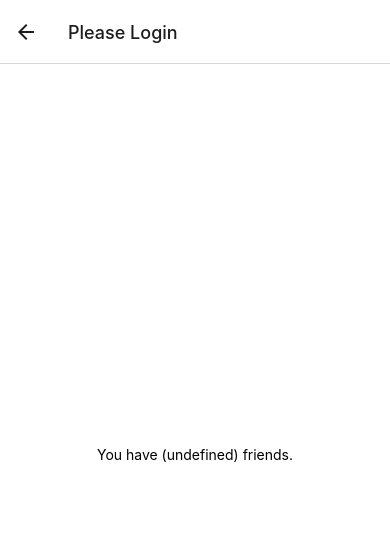
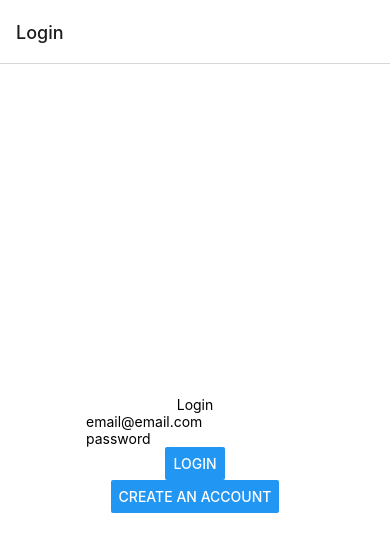
Before and after one commit to aaronmp13/EarthSaver, a React Native app: screen /Login in a window 390 px wide. Shown: the top 552 px of the page. Built offline with nearby package versions, Linux system fonts and the light colour scheme.

Commit message:
firebase login working

```diff
--- a/App.js
+++ b/App.js
@@ -4,7 +4,7 @@ import { createNativeStackNavigator } from '@react-navigation/native-stack';
 import HomeScreen from './src/screens/HomeScreen'
 import LoginScreen from './src/screens/LoginScreen'
 import { Provider } from 'react-redux';
-import store from   './src/store'
+import store from './src/store'
 
 
 const Stack = createNativeStackNavigator();
@@ -28,17 +28,17 @@ const App = () => {
   return (
     <Provider store={store}>
       <NavigationContainer>
-       <Stack.Navigator>
+        <Stack.Navigator initialRouteName="Login">
+          <Stack.Screen
+            name="Login"
+            component={LoginScreen}
+          />
           <Stack.Screen
             name="Home"
             component={HomeScreen}
             options={{ title: 'Welcome' }}
           />
-        <Stack.Screen
-          name="Login"
-          component={LoginScreen}
-          options={{ title: 'Please Login' }}
-        />
+
         </Stack.Navigator>
       </NavigationContainer>
     </Provider>
--- a/package.json
+++ b/package.json
@@ -17,6 +17,7 @@
     "expo": "^42.0.4",
     "expo-cli": "^4.12.1",
     "expo-status-bar": "~1.0.4",
+    "firebase": "^8.2.3",
     "nvm": "0.0.4",
     "react": "16.13.1",
     "react-dom": "16.13.1",
@@ -29,8 +30,7 @@
     "react-native-web": "~0.13.12",
     "react-redux": "^7.2.1",
     "redux": "^4.1.1",
-    "redux-thunk": "^2.3.0",
-    "firebase": "8.2.3"
+    "redux-thunk": "^2.3.0"
   },
   "devDependencies": {
     "@babel/core": "^7.9.0"
--- a/src/firebase/config.js
+++ b/src/firebase/config.js
@@ -1,5 +1,5 @@
 import firebase from 'firebase/app'
-//import {auth} from 'firebase/auth'
+import 'firebase/auth';
 
 // Your web app's Firebase configurationz
 // For Firebase JS SDK v7.20.0 and later, measurementId is optional
@@ -9,14 +9,16 @@ const firebaseConfig = {
   projectId: "earthsaver-6318e",
   storageBucket: "earthsaver-6318e.appspot.com",
   messagingSenderId: "287401073940",
-  appId: "1:287401073940:web:aacf543269007657653601",
-  measurementId: "G-TNYYCBPNGC"
+  appId: "1:287401073940:web:e9328cb3951d1465653601",
+  measurementId: "G-0JCWE0S3FP"
 };
 
 // Initialize Firebase
-var app = null
+let Firebase;
 if (!firebase.apps.length) {
-  app = firebase.initializeApp({});
+  Firebase = firebase.initializeApp(firebaseConfig);
 }else {
-  app = firebase.app(); // if already initialized, use that one
+  Firebase = firebase.app(); // if already initialized, use that one
 }
+
+export default Firebase
--- a/src/screens/HomeScreen.js
+++ b/src/screens/HomeScreen.js
@@ -22,7 +22,7 @@ const styles = StyleSheet.create({
     return (
       <View style={styles.container}>
         <View style={styles.row}>
-          <Text style={styles.title}>Welcome !</Text>
+          <Text style={styles.title}>Thank you for logging in!</Text>
         </View>
         <Text style={styles.text}>Your UID is:s </Text>
       </View>
--- a/src/screens/LoginScreen.js
+++ b/src/screens/LoginScreen.js
@@ -1,5 +1,8 @@
 import React from 'react';
-import { StyleSheet, Text, View } from 'react-native';
+import { StyleSheet, Text, View, Button, TextInput} from 'react-native';
+import Firebase from '../firebase/config';
+
+const auth = Firebase.auth();
 
 const styles = StyleSheet.create({
     container: {
@@ -10,14 +13,54 @@ const styles = StyleSheet.create({
     },
   });
 
-class LoginScreen extends React.Component {
-  render() {
+function LoginScreen({navigation}) {
+  const [email, onChangeEmail] = React.useState("");
+  const [password, onChangePassword] = React.useState("");
+
+  const onLogin = async () => {
+    try {
+      if (email !== '' && password !== '') {
+        console.log("hit")
+        await auth.signInWithEmailAndPassword(email, password);
+        navigation.navigate('Home')
+      }
+    } catch (error) {
+      console.log("invalid")
+      //setLoginError(error.message);
+    }
+  };
+
+  const toSignUp = async () => {
+    navigation.navigate('SignUp')
+  };
+
     return (
       <View style={styles.container}>
-        <Text>You have (undefined) friends.</Text>
+        <Text>Login</Text>
+        <TextInput placeholder="email@email.com" keyboardType="password" onChangeText={onChangeEmail}/>
+      <TextInput placeholder="password" keyboardType="password" onChangeText={onChangePassword}/>
+        <Button
+        onPress={onLogin}
+        backgroundColor='#f57c00'
+        title='Login'
+        tileColor='#fff'
+        titleSize={20}
+        containerStyle={{
+          marginBottom: 24
+        }}
+      />
+          <Button
+        onPress={toSignUp}
+        backgroundColor='#f57c00'
+        title='Create an Account'
+        tileColor='#fff'
+        titleSize={20}
+        containerStyle={{
+          marginBottom: 24
+        }}
+      />
       </View>
     );
-  }
 }
 
 export default LoginScreen;
```
Also changed, not shown: 1 other file (tests, documents, lock files or other folders). Lines whose indentation alone changed are shown as unchanged.
